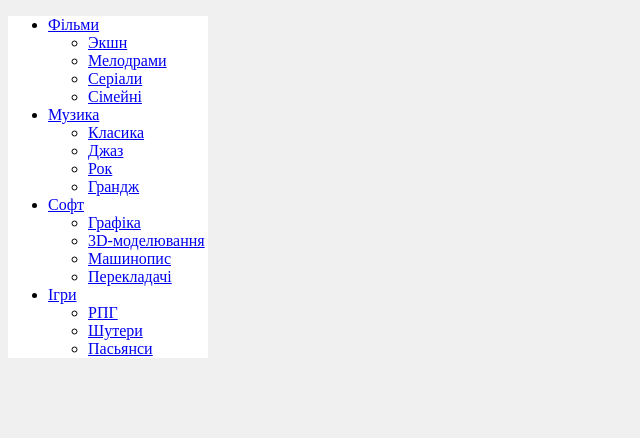
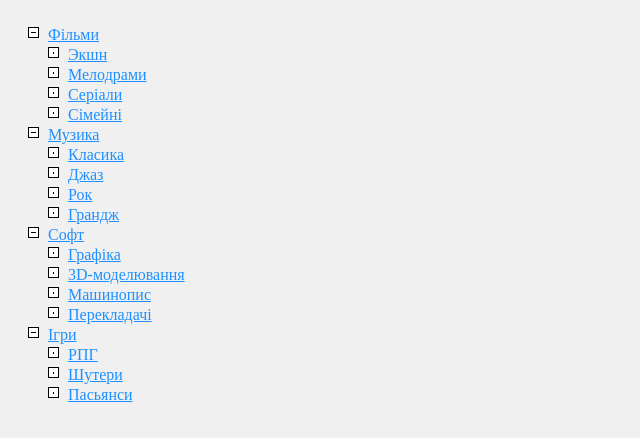
Before and after one commit to vladyslavhanoshenko/Internet-technologies, a plain HTML site: page p9/pr-9-2.html in a window 1280 px wide. Shown: the whole page, without its empty margins (0-640 px from the left). Drawn offline with Linux system fonts and the light colour scheme.

Commit message:
added 9-2 finished

```diff
--- a/p9/pr-9-2.html
+++ b/p9/pr-9-2.html
@@ -1,36 +1,50 @@
 <!doctype html>
 <html>
+
 <head>
 	<meta charset="utf-8">
-<title>Оформлення вертикального меню</title>
+	<title>Оформлення вертикального меню. Ганошенко В.А</title>
 	<style type="text/css">
-html{
-	background:#f0f0f0;
+		html {
+			background: #f0f0f0;
 		}
-#left{
-	width:200px;
-	background:#fff;
-}
-#left ul{
+
+		#left {
+			width: 200px;
+			background: #fff;
 
 		}
-#left li{
+
+		#left ul {
+			position: absolute;
 
 		}
-#left li a{
+
+		#left li {
+			list-style-image: url(i/minus.gif);
 
 		}
-#left li a:hover{
+
+		#left li a {
+			color: dodgerblue;
 
 		}
-#left li ul{
 
+		#left li a:hover {
+			outline-style: dotted;
 		}
-#left li li{
 
+		#left li ul {
+			position: relative;
+			right: 20px;
+		}
+
+		#left li li {
+			list-style-image: url(i/point.gif);
 		}
 	</style>
 </head>
+
 <body>
 	<div id="left">
 		<ul>
@@ -68,4 +82,5 @@ html{
 		</ul>
 	</div>
 </body>
+
 </html>
```
Also changed, not shown: p9/pr-9-1.html (+1 -0 lines). Lines whose indentation alone changed are shown as unchanged.
